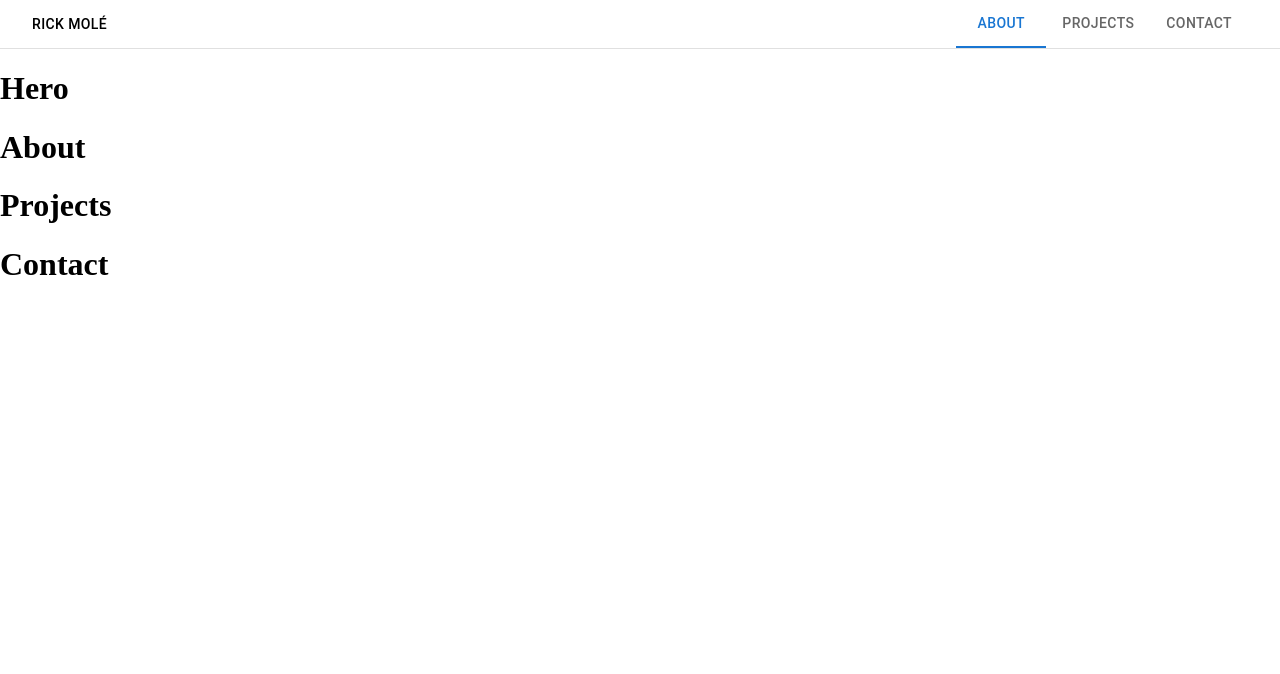
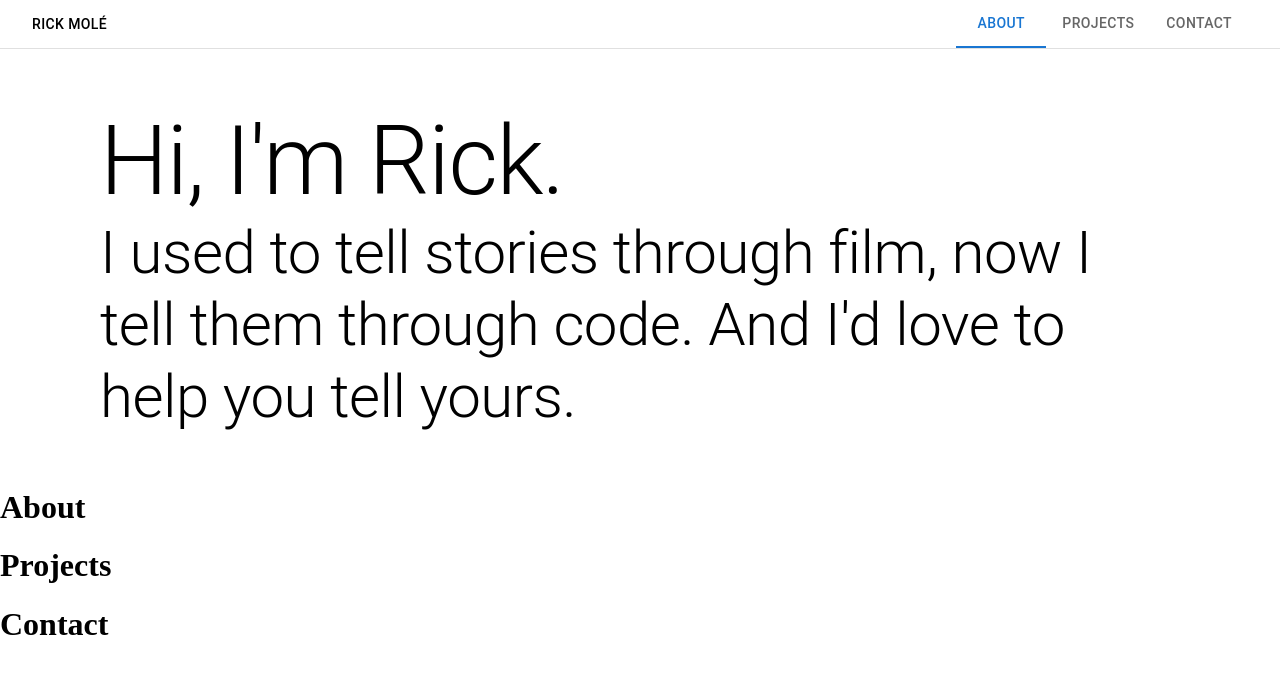
Before and after one commit to Rmole57/portfolio, a Next.js app: page / in a window 1280 px wide. Shown: the top 674 px of the page. Built offline with nearby package versions, Linux system fonts and the light colour scheme.

Commit message:
hero skeleton

```diff
--- a/app/components/hero.tsx
+++ b/app/components/hero.tsx
@@ -1,5 +1,15 @@
+'use client';
+
+import { Box, Typography } from '@mui/material';
+
 export default function Hero() {
   return (
-    <h1>Hero</h1>
-  )
+    <Box margin="56px 100px">
+      <Typography variant="h1">Hi, I&apos;m Rick.</Typography>
+      <Typography variant="h2">
+        I used to tell stories through film, now I tell them through code. And
+        I&apos;d love to help you tell yours.
+      </Typography>
+    </Box>
+  );
 }
--- a/app/page.tsx
+++ b/app/page.tsx
@@ -1,13 +1,16 @@
+'use client';
+
 import { HeaderNav, Hero, About, Projects, Contact } from './components';
+import { Box } from '@mui/material';
 
 export default function Home() {
   return (
-    <main>
+    <Box>
       <HeaderNav />
       <Hero />
       <About />
       <Projects />
       <Contact />
-    </main>
-  )
+    </Box>
+  );
 }
```
